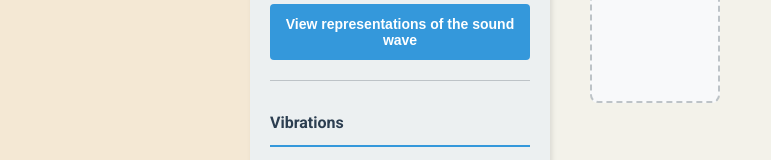
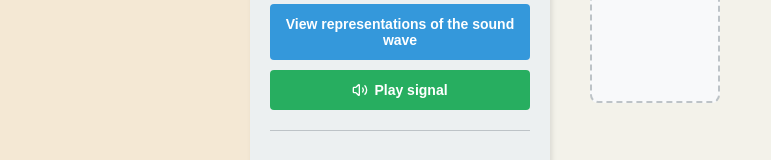
Before and after one commit to LucasCostaLobato/auditory-system-frontend, a React (Vite) app: page / in a window 1280 px wide. Both pictures are taken after a click on the button "Fundamentals". Shown: the part 437-597 px from the top of the page, without its empty margins (0-771 px from the left). Built offline with nearby package versions, Linux system fonts and the light colour scheme; no server answers.

Commit message:
Add sound player based on browser's web audio API

```diff
--- a/src/components/sidebars/FundamentalsSidebar.css
+++ b/src/components/sidebars/FundamentalsSidebar.css
@@ -219,6 +219,39 @@
   cursor: not-allowed;
 }
 
+.play-signal-button {
+  display: flex;
+  align-items: center;
+  justify-content: center;
+  gap: 6px;
+  width: 100%;
+  padding: 12px;
+  background-color: #27ae60;
+  color: white;
+  border: none;
+  border-radius: 4px;
+  font-size: 14px;
+  font-weight: 600;
+  cursor: pointer;
+  transition: background-color 0.3s;
+}
+
+.play-signal-button:hover {
+  background-color: #229954;
+}
+
+.play-signal-button:active {
+  background-color: #1e8449;
+}
+
+.play-signal-button.is-playing {
+  background-color: #e74c3c;
+}
+
+.play-signal-button.is-playing:hover {
+  background-color: #c0392b;
+}
+
 .page-sidebar-close {
   display: none;
 }
--- a/src/components/sidebars/FundamentalsSidebar.jsx
+++ b/src/components/sidebars/FundamentalsSidebar.jsx
@@ -1,6 +1,6 @@
-import { useState } from 'react';
+import { useState, useRef, useEffect } from 'react';
 import { useLanguage } from '../../contexts/LanguageContext';
-import { Plus, X } from 'lucide-react';
+import { Plus, X, Volume2, VolumeX } from 'lucide-react';
 import './FundamentalsSidebar.css';
 
 const FundamentalsSidebar = ({ onViewSignal, onViewSpectrum, isOpen, onClose }) => {
@@ -15,6 +15,12 @@ const FundamentalsSidebar = ({ onViewSignal, onViewSpectrum, isOpen, onClose })
   const [mass, setMass] = useState(1);
   const [stiffness, setStiffness] = useState(1000);
   const [damping, setDamping] = useState(150);
+  const [isPlaying, setIsPlaying] = useState(false);
+
+  const audioCtxRef = useRef(null);
+  const oscillatorsRef = useRef(null);
+  const gainRef = useRef(null);
+  const stopTimeoutRef = useRef(null);
 
   const soundSpeed = medium === 'air' ? 343 : 1500;
 
@@ -52,6 +58,77 @@ const FundamentalsSidebar = ({ onViewSignal, onViewSpectrum, isOpen, onClose })
     onViewSpectrum(params);
     onClose?.();
   };
+
+  const stopAudio = () => {
+    if (stopTimeoutRef.current) {
+      clearTimeout(stopTimeoutRef.current);
+      stopTimeoutRef.current = null;
+    }
+    if (oscillatorsRef.current) {
+      oscillatorsRef.current.forEach(osc => { try { osc.stop(); } catch (_) {} });
+      oscillatorsRef.current = null;
+    }
+    if (audioCtxRef.current) {
+      audioCtxRef.current.close();
+      audioCtxRef.current = null;
+    }
+    gainRef.current = null;
+    setIsPlaying(false);
+  };
+
+  const handlePlaySignal = () => {
+    if (isPlaying) { stopAudio(); return; }
+
+    // Build wave list (phase in radians, filter out zero-frequency)
+    const waves = sineWaves
+      .map(w => ({
+        amplitude: parseFloat(w.amplitude) || 0,
+        frequency: parseFloat(w.frequency) || 0,
+        phase: ((parseFloat(w.phase) || 0) * Math.PI) / 180
+      }))
+      .filter(w => w.frequency > 0);
+
+    if (waves.length === 0) return;
+
+    const ctx = new AudioContext();
+    audioCtxRef.current = ctx;
+
+    // Normalise amplitudes so peak stays ≤ 0.7 to avoid clipping
+    const totalPeak = waves.reduce((s, w) => s + Math.abs(w.amplitude), 0);
+    const norm = totalPeak > 0 ? 0.7 / totalPeak : 1;
+
+    const masterGain = ctx.createGain();
+    masterGain.gain.setValueAtTime(1, ctx.currentTime);
+    masterGain.connect(ctx.destination);
+    gainRef.current = masterGain;
+
+    // sin(ωt + φ) = sin(φ)·cos(ωt) + cos(φ)·sin(ωt)
+    // PeriodicWave: x(t) = real[1]·cos(ωt) + imag[1]·sin(ωt)
+    const oscs = waves.map(({ amplitude, frequency, phase }) => {
+      const a = amplitude * norm;
+      const real = new Float32Array([0, a * Math.sin(phase)]);
+      const imag = new Float32Array([0, a * Math.cos(phase)]);
+      const periodicWave = ctx.createPeriodicWave(real, imag, { disableNormalization: true });
+
+      const osc = ctx.createOscillator();
+      osc.setPeriodicWave(periodicWave);
+      osc.frequency.value = frequency;
+      osc.connect(masterGain);
+      osc.start();
+      return osc;
+    });
+
+    oscillatorsRef.current = oscs;
+    setIsPlaying(true);
+
+    // Fade out over last 0.3 s, total duration 3 s
+    const duration = 3;
+    masterGain.gain.setValueAtTime(1, ctx.currentTime + duration - 0.3);
+    masterGain.gain.linearRampToValueAtTime(0, ctx.currentTime + duration);
+    stopTimeoutRef.current = setTimeout(stopAudio, duration * 1000);
+  };
+
+  useEffect(() => stopAudio, []); // cleanup on unmount
 
   return (
     <div className={`fundamentals-sidebar${isOpen ? ' is-open' : ''}`}>
@@ -159,6 +236,13 @@ const FundamentalsSidebar = ({ onViewSignal, onViewSpectrum, isOpen, onClose })
           >
             {t('fundamentals.viewSignal')}
           </button>
+          <button
+            className={`play-signal-button${isPlaying ? ' is-playing' : ''}`}
+            onClick={handlePlaySignal}
+          >
+            {isPlaying ? <VolumeX size={16} /> : <Volume2 size={16} />}
+            {isPlaying ? t('fundamentals.stopSignal') : t('fundamentals.playSignal')}
+          </button>
         </div>
       </div>
 
--- a/src/translations.json
+++ b/src/translations.json
@@ -22,6 +22,8 @@
       "mediumWater": "Água/Perilinfa",
       "soundSpeed": "Velocidade do som",
       "viewSignal": "Ver representações da onda sonora",
+      "playSignal": "Tocar sinal",
+      "stopSignal": "Parar",
       "clickToView": "Clique em \"Ver sinal\" para visualizar os gráficos",
       "spaceGraphTitle": "Sinal no Domínio do Espaço",
       "timeGraphTitle": "Sinal no Domínio do Tempo",
@@ -249,6 +251,8 @@
       "mediumWater": "Water/Perilymph",
       "soundSpeed": "Sound speed",
       "viewSignal": "View representations of the sound wave",
+      "playSignal": "Play signal",
+      "stopSignal": "Stop",
       "clickToView": "Click \"View signal\" to display the graphs",
       "spaceGraphTitle": "Space Domain Signal",
       "timeGraphTitle": "Time Domain Signal",
@@ -476,6 +480,8 @@
       "mediumWater": "Agua/Perilinfa",
       "soundSpeed": "Velocidad del sonido",
       "viewSignal": "Ver representaciones de la onda sonora",
+      "playSignal": "Reproducir señal",
+      "stopSignal": "Detener",
       "clickToView": "Haga clic en \"Ver señal\" para visualizar los gráficos",
       "spaceGraphTitle": "Señal en el Dominio del Espacio",
       "timeGraphTitle": "Señal en el Dominio del Tiempo",
```
